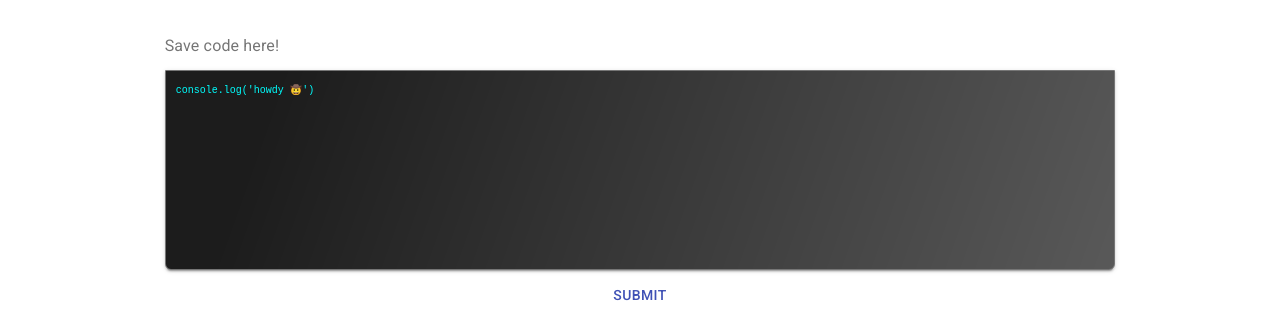
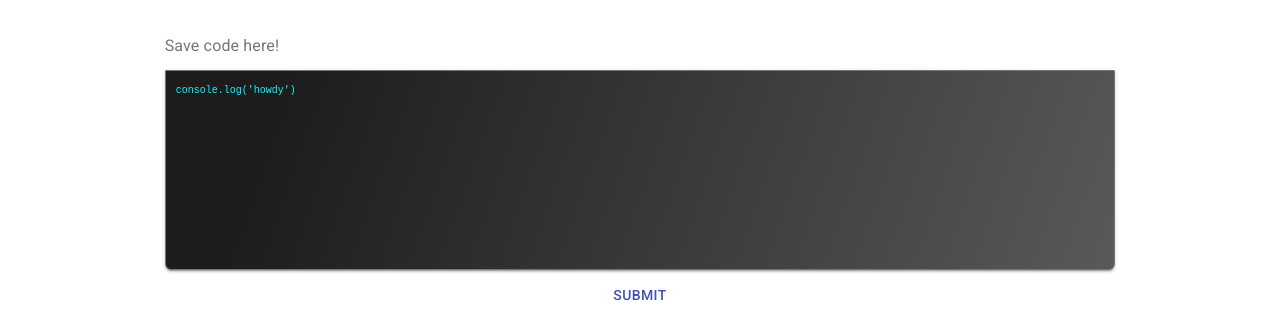
Before and after one commit to drkittendorf/concat_collective, a React (Create React App) app in the folder client/: page /home in a window 1280 px wide. Both pictures are taken after a click on the tab "ADD SNIPPET". Shown: the part 604-924 px from the top of the page. Built offline with nearby package versions, Linux system fonts and the light colour scheme; no server answers.

Commit message:
hitting the snippet protocol

```diff
--- a/client/src/components/ResourceTabs.js
+++ b/client/src/components/ResourceTabs.js
@@ -66,8 +66,6 @@ export default function SimpleTabs(props) {
 
 	const { children } = props
 
-	console.log(children)
-
 	// const { handleInputLink, submitForm, linkInput }  = props
 
 	const handleChange = (event, newValue) => {
--- a/client/src/components/SnippetForm/AddSnippetForm.js
+++ b/client/src/components/SnippetForm/AddSnippetForm.js
@@ -37,6 +37,8 @@ export default function AddResource(props) {
 
 	const {
 		submitForm,
+		handleSnippetInput,
+		snippetInput,
 
 	} = props
 
@@ -53,10 +55,13 @@ export default function AddResource(props) {
 				<DialogContentText>Save code here!</DialogContentText>
 				{/* where they enter the snippet */}
 				<TextareaAutosize
-				id={'editor'}
-				className={classes.textArea}
-				aria-label="empty textarea" placeholder="Empty"
-					defaultValue="console.log('howdy 🤠')" />
+					onChange={handleSnippetInput}
+					value={snippetInput}
+					id={'editor'}
+					className={classes.textArea}
+					aria-label="empty textarea" placeholder="Empty"
+					defaultValue="console.log('howdy')"
+					/>
 				<Button
 					onClick={submitForm}
 					fullWidth={true}
--- a/client/src/pages/Home.js
+++ b/client/src/pages/Home.js
@@ -52,11 +52,16 @@ export default function Home() {
   const [msg, setMsg] = useState('')
 
 
-  // form parameters
+  // Bookmark parameters
   const [category, setCategory] = useState('');
   const [skill, setSkill] = useState('');
   const [linkInput, setLinkInput] = useState('');
   const [titleInput, setTitleInput] = useState('');
+
+  // Snippet code
+  const [snippetInput, setSnippetInput] = useState(``)
+
+  // submit button for form
   const [submitted, setSubmitted] = useState(false);
 
 
@@ -224,12 +229,30 @@ export default function Home() {
     setTitleInput('')
   }
 
+  const handleSnippetInput = (event) => {
+    setSnippetInput(event.target.value)
+    console.log(`this is the skill selected ${event.target.value}`)
+  }
 
-  const submitForm = () => {
+
+  const submitForm = (cardType) => () => {
     // send the new card to the database
     // make api call to the server
+    switch (cardType) {
+      case 'bookmark':
+        addBookmarkProtocol()
+        break;
+      case 'snippet':
+        addSnippetProtocol()
+        break;
+
+      default: return 'something went very wrong in the submit form switch';
+    }
 
 
+  }
+
+  const addBookmarkProtocol = () => {
     let data = {
 
       title: titleInput,
@@ -252,8 +275,28 @@ export default function Home() {
     } else {
       postNotification('wrongInput')
     }
+  }
 
+  const addSnippetProtocol = () => {
+
+
+    if (snippetInput !== '') {
+      let data = {snippetInput}
+
+      // Api.createBookmark(data).then(res => {
+
+      //     postNotification('newCard')
+      //     setSubmitted(true)
+      //     clearForm();
+
+      //   })
+
+    } else {
+      postNotification('wrongInput')
+    }
   }
+
+
 
   return (
     <div className={classes.root}>
@@ -268,7 +311,7 @@ export default function Home() {
           <Carousel />
           <ResourceTabs>
             <AddResourceFrom
-              submitForm={submitForm}
+              submitForm={submitForm('bookmark')}
               category={category}
               setCategory={setCategory}
               skill={skill}
@@ -280,11 +323,11 @@ export default function Home() {
               handleTitleInput={handleTitleInput}
               titleInput={titleInput}
             />
-            <AddSnippetForm>
-
-            </AddSnippetForm>
-
-
+            <AddSnippetForm
+              snippetInput={snippetInput}
+              handleSnippetInput={handleSnippetInput}
+              submitForm={submitForm('snippet')}
+            />
           </ResourceTabs>
           {/* <SearchBar /> */}
           {/* filter buttons here */}
--- a/client/src/utils/checkIfLink.js
+++ b/client/src/utils/checkIfLink.js
@@ -1,5 +1,5 @@
 
-
+import pipe from './pipe'
 
 
 export default {
```
